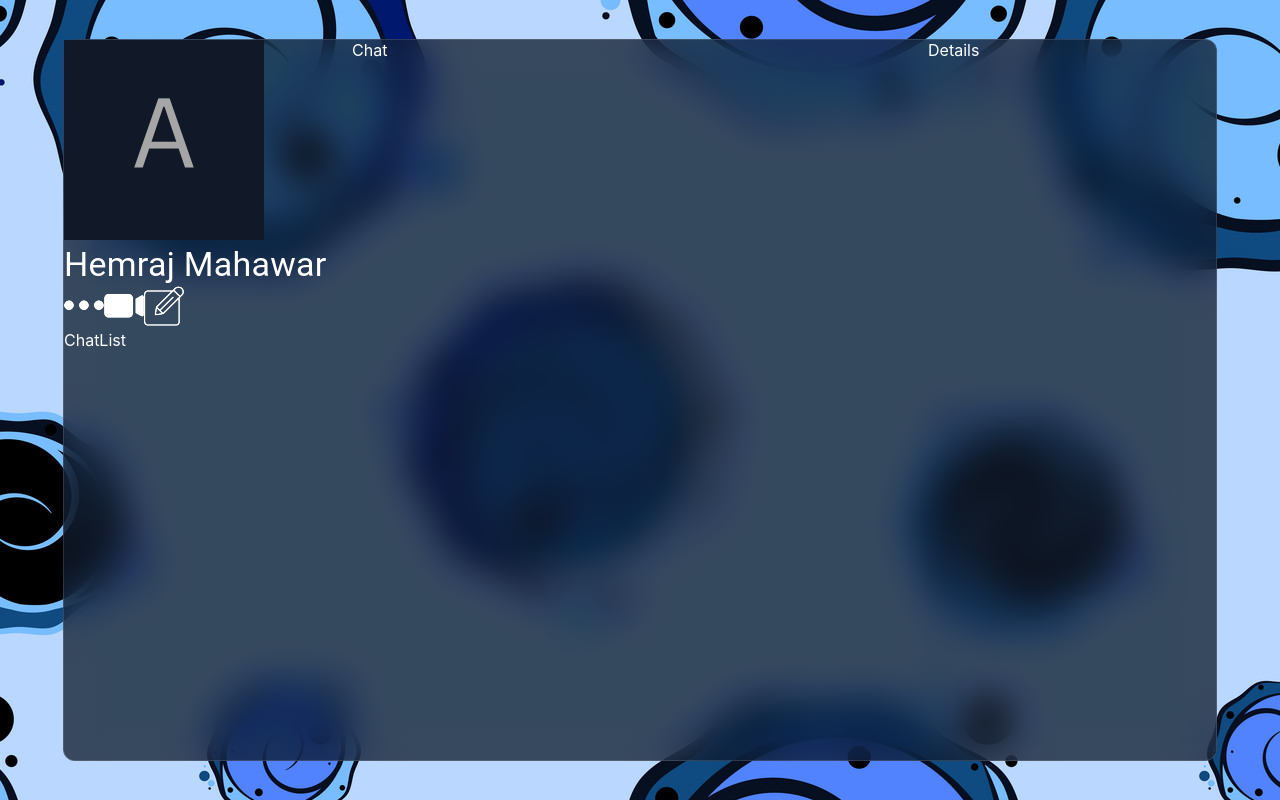
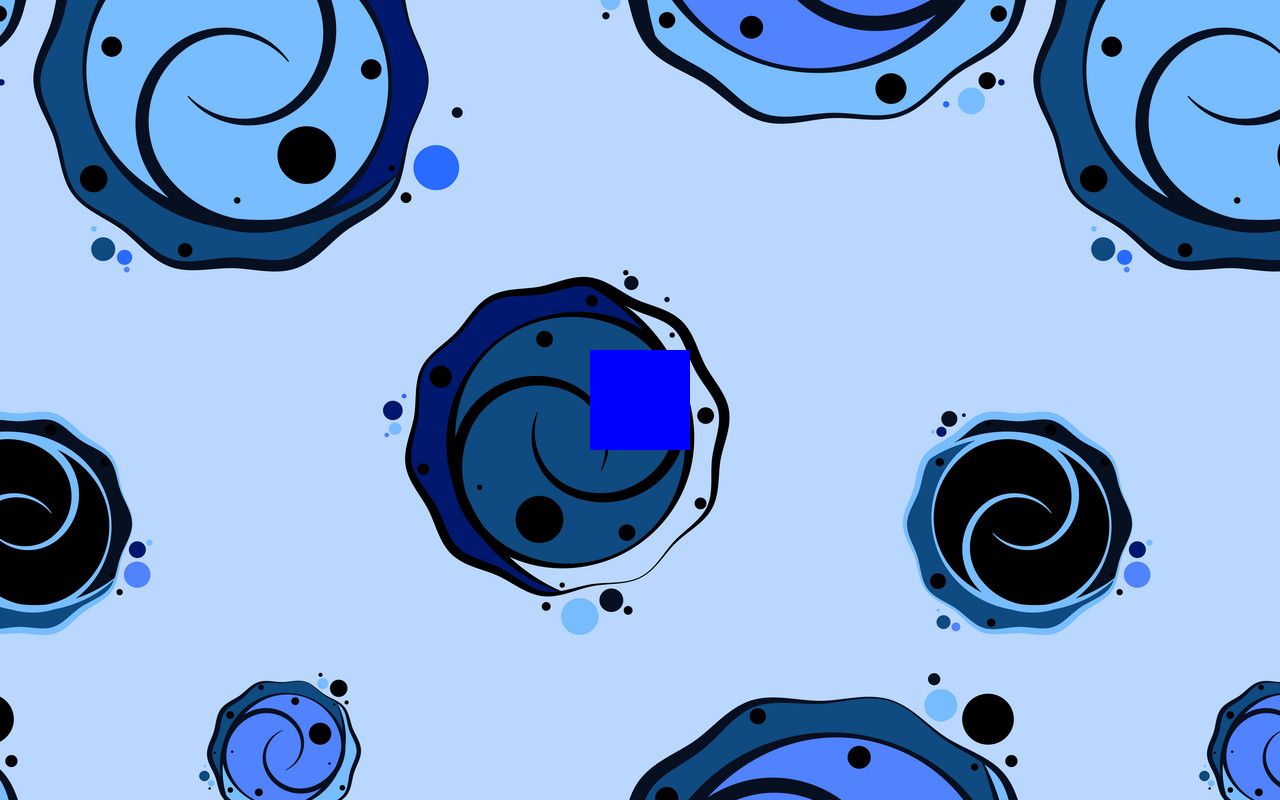
Before and after one commit to Hemrajmahawarr12/chatApp, a React (Create React App) app: page / in a window 1280 px wide. Built offline with nearby package versions, Linux system fonts and the light colour scheme.

Commit message:
Revert "add three bar"

```diff
--- a/src/App.js
+++ b/src/App.js
@@ -1,6 +1,7 @@
+import logo from './logo.svg';
 import './App.css';
 import { Box } from '@mui/material';
-import ChatBody from './maincomp/chatBody';
+import ChatBody from './chat/chatBody';
 
 function App() {
   return (
--- /dev/null
+++ b/src/chat/chatBody.jsx
@@ -0,0 +1,27 @@
+import { Box, Grid } from '@mui/material';
+import React from 'react';
+
+const ChatBody = () => {
+    return (
+        <Grid
+            sx={{
+                backgroundImage: "url('/bg.jpg')",
+                height: "100vh",
+                width: "100vw",
+                display: "flex",
+                justifyContent: "center",
+                alignItems: "center"
+            }}
+        >
+            <Box
+                sx={{
+                    bgcolor: "blue",
+                    height: "100px",
+                    width: "100px"
+                }}
+            />
+        </Grid>
+    );
+};
+
+export default ChatBody;
--- a/src/components/chat/Chat.jsx
+++ /dev/null
@@ -1,10 +0,0 @@
-import { Grid } from '@mui/material'
-import React from 'react'
-
-const Chat = () => {
-  return (
-    <Grid sx={{flex:"2"}}>Chat</Grid>
-  )
-}
-
-export default Chat
--- a/src/components/details/Details.jsx
+++ /dev/null
@@ -1,10 +0,0 @@
-import { Grid } from '@mui/material'
-import React from 'react'
-
-const Details = () => {
-  return (
-    <Grid sx={{flex:"1"}}>Details</Grid>
-  )
-}
-
-export default Details
--- a/src/components/list/List.jsx
+++ /dev/null
@@ -1,15 +0,0 @@
-import { Grid } from '@mui/material'
-import React from 'react'
-import UserInfo from './userInfo/UserInfo'
-import ChatList from './chatList/ChatList'
-
-const List = () => {
-  return (
-    <Grid sx={{flex:"1"}}>
-        <UserInfo />
-        <ChatList />
-    </Grid>
-  )
-}
-
-export default List
--- a/src/components/list/chatList/ChatList.jsx
+++ /dev/null
@@ -1,9 +0,0 @@
-import React from 'react'
-
-const ChatList = () => {
-  return (
-    <div>ChatList</div>
-  )
-}
-
-export default ChatList
--- a/src/components/list/userInfo/UserInfo.jsx
+++ /dev/null
@@ -1,22 +0,0 @@
-import { Box, Grid, Typography } from '@mui/material'
-import React from 'react'
-
-const UserInfo = () => {
-  return (
-    <Grid>
-        <Box>
-          <Box>
-            <img src='/avatar.png'/>
-            <Typography variant='h4'>Hemraj Mahawar</Typography>
-          </Box>
-            <Box>
-                <img src='/more.png'></img>
-                <img src='/video.png'></img>
-                <img src='/edit.png'></img>
-            </Box>
-        </Box>
-    </Grid>
-  )
-}
-
-export default UserInfo
--- a/src/maincomp/chatBody.jsx
+++ /dev/null
@@ -1,39 +0,0 @@
-import { Box, Grid } from '@mui/material';
-import React from 'react';
-import List from '../components/list/List';
-import Details from '../components/details/Details';
-import Chat from '../components/chat/Chat';
-
-const ChatBody = () => {
-  return (
-    <Grid
-      sx={{
-        backgroundImage: "url('/bg.jpg')",
-        height: "100vh",
-        width: "100vw",
-        display: "flex",
-        justifyContent: "center",
-        alignItems: "center"
-      }}
-    >
-      <Box
-        sx={{
-          background: "rgba(17,25,40,0.75)",
-          height: "90vh",
-          width: "90vw",
-          backdropFilter: "blur(19px) saturate(180%)",
-          borderRadius: "12px",
-          border:"1px solid rgba(255,255,255,0.125)",
-          color: "white",
-          display:"flex"
-        }}
-      >
-        <List />
-        <Chat />
-        <Details />
-      </Box>
-    </Grid>
-  );
-};
-
-export default ChatBody;
```
